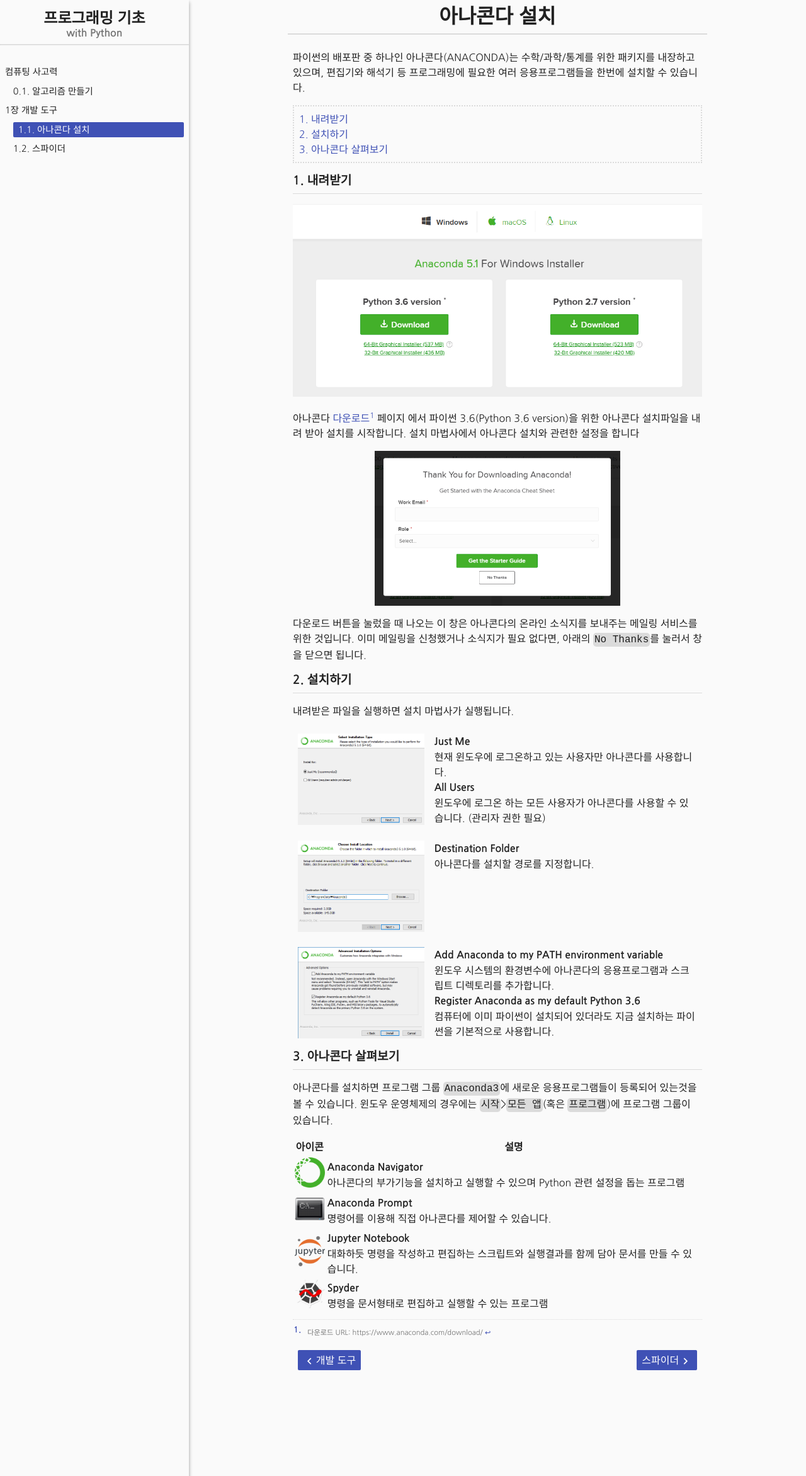
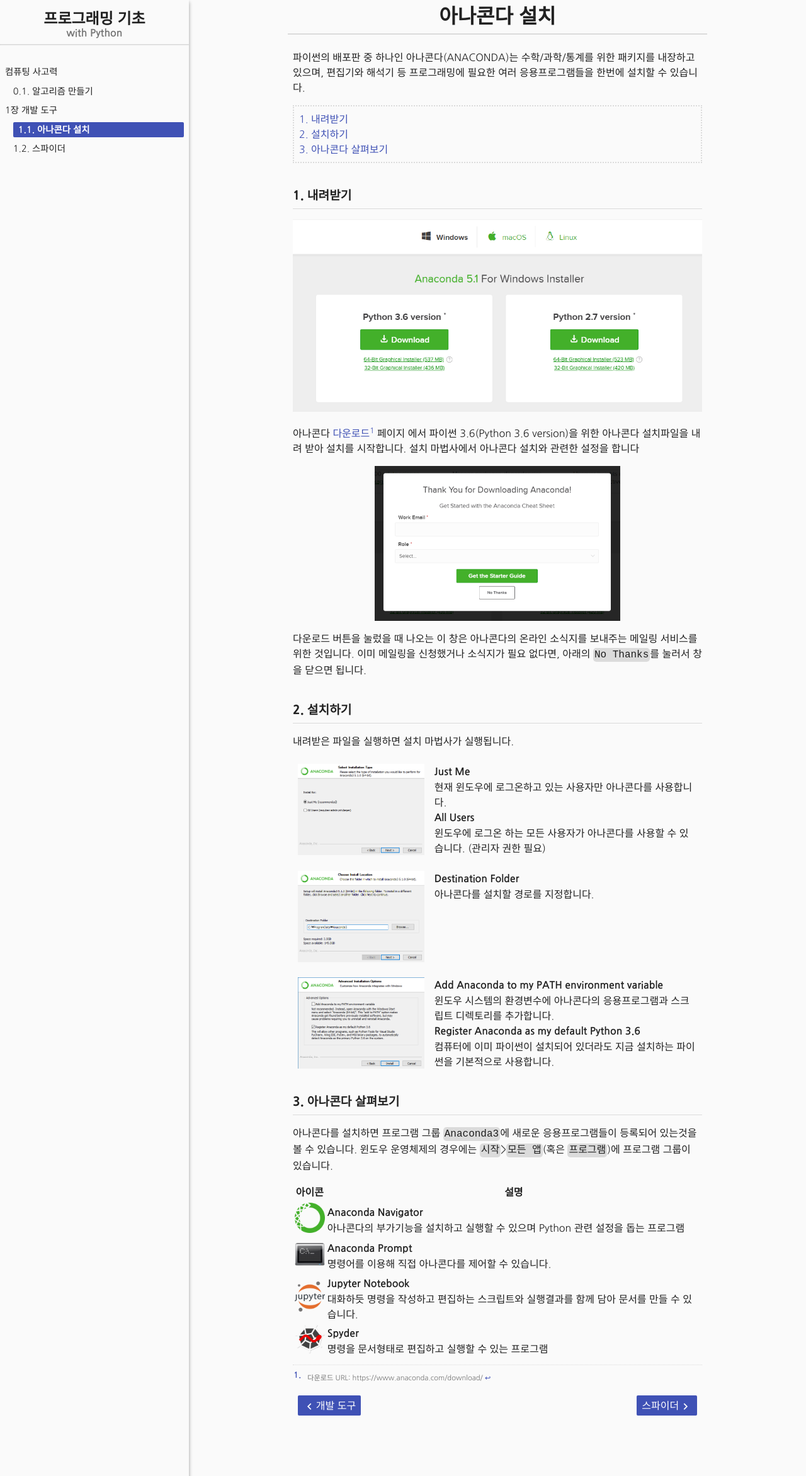
Before and after one commit to soma0sd/introduction-to-programing-with-python, a Jekyll site: the page built from doc/environment/anaconda-install.md, in a window 1280 px wide. Shown: the whole page at 63% size. Built offline with Jekyll 4.4.1, drawn with Linux system fonts in a browser that asks for light colours; nearby versions of some CDN libraries; some web fonts are replaced.

Commit message:
font & components fix

```diff
--- a/css/styles.scss
+++ b/css/styles.scss
@@ -38,11 +38,14 @@ $window-view-xlarge: 1920px;
 ██      ██    ██ ██  ██ ██    ██
 ██       ██████  ██   ████    ██
 */
-@import url('https://fonts.googleapis.com/css?family=Nanum+Gothic+Coding:400,700|Nanum+Gothic:400,700');
+@import url('https://fonts.googleapis.com/css?family=Nanum+Gothic+Coding:400,700|Nanum+Gothic:400,700,800&subset=korean');
 @import url('https://fonts.googleapis.com/icon?family=Material+Icons');
 @import url('https://cdnjs.cloudflare.com/ajax/libs/font-awesome/4.7.0/css/font-awesome.min.css');
 body {font-family: 'Nanum Gothic', sans-serif;}
 code {font-family: 'Nanum Gothic Coding', monospace;}
+body, code {font-weight: 400;}
+strong {font-weight: 700;}
+h1, h2 {font-weight: 800;}
 
 /*
  ██████  ██████  ██       ██████  ██████
@@ -111,6 +114,7 @@ code.highlighter-rouge {
   border-radius: 5px;
   background-color: $color-dark-dividers-line;
 }
+div.highlighter-rouge,
 figure.highlight {
   margin: 1rem .5rem;
   padding: .5rem;
@@ -118,10 +122,11 @@ figure.highlight {
   border: solid 2px $color-dark-dividers-line;
   background-color: $color-element-secondary;
 }
+div.highlighter-rouge pre {white-space: pre-wrap;}
 code .lineno {
   user-select: none;
   text-align: right;
-  font-weight: 600;
+  font-weight: 700;
   padding-right: 3px;
   color: lighten($color-theme-primary, 0%);
 }
@@ -146,6 +151,18 @@ code .lineno {
   }
 }
 pre {margin: 0;}
+dl {
+  dt {
+    margin-top: 1rem;
+    font-weight: 700;
+  }
+  dt:first-child {margin-top: 0;}
+  dd {
+    margin: 0;
+    margin-left: 0.7rem;
+    font-size: 0.9em;
+  }
+}
 
 .left {float: left;}
 .right{float: right;}
@@ -270,7 +287,7 @@ nav {
     margin: .4rem 0;
     height: 1.5rem;
     line-height: 1.5rem;
-    font-weight: 500;
+    font-weight: 400;
     a {
       margin-right: .5rem;
       display: block;
@@ -281,8 +298,14 @@ nav {
   a.active {
     padding-left: .5rem;
     border-radius: 2px;
+    font-weight: 700;
     background-color: $color-theme-primary;
     color: $color-light-primary-text;
+  }
+  a:hover {
+    background-color: lighten($color-theme-primary, 20%);
+    color: $color-light-primary-text;
+    font-weight: 700;
   }
   &>li {margin-left: 0;}
   &>li a:before {
@@ -367,10 +390,12 @@ body {
     &.left {float: left; display: block;}
   }
   h1 {
+    margin-top: 2.5rem;
     font-size: 1.2rem;
     padding-bottom: .5rem;
     border-bottom: $color-dark-dividers-line 1px solid;
   }
+  h1:first-child {}
   &>h1:before {
     counter-increment: doc_chapter;
     content: counter(doc_chapter) ". ";
@@ -388,7 +413,7 @@ body {
       color: $color-light-secondary-text;
       background-color: $color-theme-primary;
       font-size: .8rem;
-      font-weight: 800;
+      font-weight: 700;
       line-height: 1.4rem;
       text-align: center;
       vertical-align: middle;
--- a/js/functions.js
+++ b/js/functions.js
@@ -139,10 +139,16 @@ $document.ready(function(){
 
   let $btnBefore = $(".btn.doc.before");
   let $btnNext = $(".btn.doc.next");
-  let docNum = $nowDocLink.attr("toc-number");
-  let $docBeforeLink = $("[toc-number='"+(docNum - 1)+"']");
-  let $docNextLink   = $("[toc-number='"+(parseInt(docNum) +1 )+"']");
-  if (!$nowDocLink) {$btnBefore.hide(); $btnNext.hide();}
+  let docNum = null;
+  let $docBeforeLink = null;
+  let $docNextLink   = null;
+  if ($nowDocLink) {
+    docNum = $nowDocLink.attr("toc-number");
+    $docBeforeLink = $("[toc-number='"+(docNum - 1)+"']");
+    $docNextLink   = $("[toc-number='"+(parseInt(docNum) +1 )+"']");
+  } else {
+    $btnBefore.hide(); $btnNext.hide();
+  }
   if ($docBeforeLink.html()){
     $btnBefore.find("span").html($docBeforeLink.html());
     $btnBefore.attr("href",$docBeforeLink.attr("href"));
```
